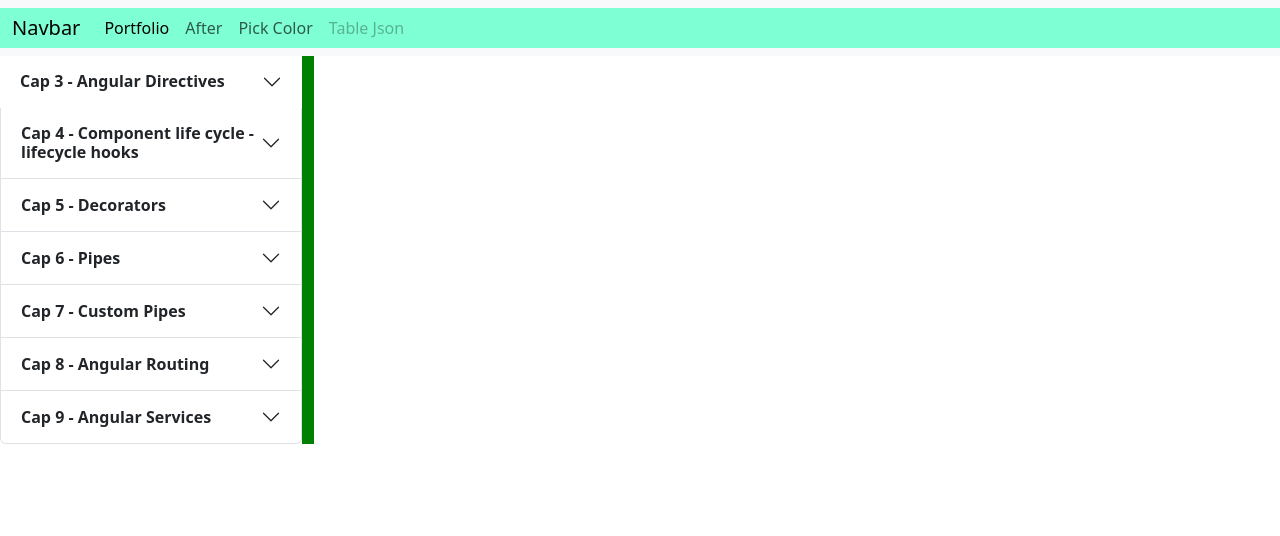
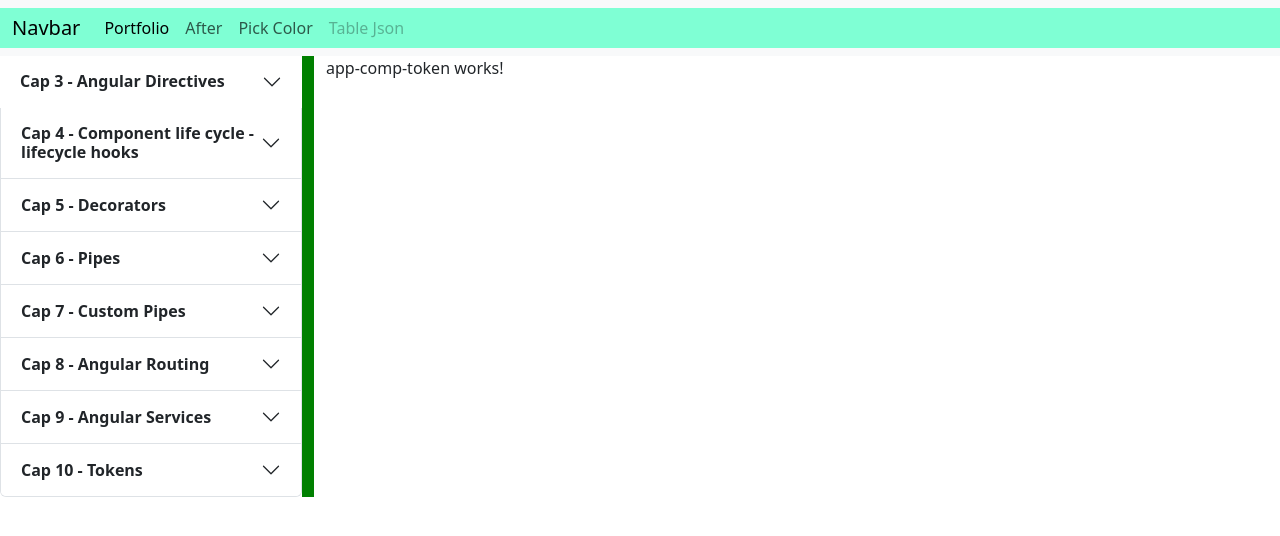
Before and after one commit to paolopci/Tutor_Angular17, an Angular app: page /myTok in a window 1280 px wide. Before the commit this address led to /. Shown: the top 536 px of the page. Built offline with nearby package versions, Linux system fonts and the light colour scheme.

Commit message:
example 01 - Injecting Tokens

```diff
--- /dev/null
+++ b/src/app/Cap010/app-comp-token/app-comp-token.component.html
@@ -0,0 +1 @@
+<p>app-comp-token works!</p>
--- /dev/null
+++ b/src/app/Cap010/app-comp-token/app-comp-token.component.ts
@@ -0,0 +1,14 @@
+import { Component } from '@angular/core';
+import { LogMessage1Service } from '../services/log-message1.service';
+
+@Component({
+  selector: 'app-comp-token',
+  templateUrl: './app-comp-token.component.html',
+  styleUrl: './app-comp-token.component.css'
+})
+export class AppCompTokenComponent {
+  constructor(public logger:LogMessage1Service){
+    this.logger.log();
+  }
+
+}
--- /dev/null
+++ b/src/app/Cap010/services/log-message1.service.ts
@@ -0,0 +1,9 @@
+import { Injectable } from '@angular/core';
+
+@Injectable()
+export class LogMessage1Service {
+
+ log():void{
+  console.log('This is Service #1');
+ }
+}
--- /dev/null
+++ b/src/app/Cap010/services/log-message2.service.ts
@@ -0,0 +1,9 @@
+import { Injectable } from '@angular/core';
+
+@Injectable()
+export class LogMessage2Service {
+
+  log():void{
+    console.log('This is Service #2');
+   }
+}
--- a/src/app/app-routing.module.ts
+++ b/src/app/app-routing.module.ts
@@ -49,6 +49,7 @@ import { CourseDetailComponent } from './Cap08/course-detail/course-detail.compo
 import { CourseHomeComponent } from './Cap08/course-home/course-home.component';
 import { EmployeeHomeComponent } from './Cap09/employee-home/employee-home.component';
 import { MyComponentComponent } from './Cap09/my-component/my-component.component';
+import { AppCompTokenComponent } from './Cap010/app-comp-token/app-comp-token.component';
 
 
 
@@ -94,6 +95,7 @@ const routes: Routes = [
   { path: 'courseHome', component: CourseHomeComponent },
   { path: 'empHome', component: EmployeeHomeComponent },
   { path: 'myHoc', component: MyComponentComponent },
+  { path: 'myTok', component: AppCompTokenComponent },
 
   {
     path: 'parent', component: AppParentRouteComponent, children: [
--- a/src/app/app.module.ts
+++ b/src/app/app.module.ts
@@ -77,6 +77,9 @@ import { EmployeeHomeComponent } from './Cap09/employee-home/employee-home.compo
 
 // Services
 import { EmployeeService } from './Cap09/dependecies/employee.service';
+import { AppCompTokenComponent } from './Cap010/app-comp-token/app-comp-token.component';
+import { LogMessage1Service } from './Cap010/services/log-message1.service';
+import { LogMessage2Service } from './Cap010/services/log-message2.service';
 
 
 
@@ -149,7 +152,7 @@ import { EmployeeService } from './Cap09/dependecies/employee.service';
     AppHomeEmployeeComponent,
     CourseDetailComponent,
     CourseHomeComponent,
-    EmployeeHomeComponent
+    EmployeeHomeComponent, AppCompTokenComponent
   ],
   imports: [
     BrowserModule,
@@ -158,8 +161,10 @@ import { EmployeeService } from './Cap09/dependecies/employee.service';
     AdminModule,  // import il routing module che ho creato per forChild
   ],
   providers: [
-   // provideClientHydration(),
-    EmployeeService
+    // provideClientHydration(),
+    EmployeeService,
+    { provide: LogMessage1Service, useClass: LogMessage1Service },
+    { provide: LogMessage1Service, useClass: LogMessage2Service },
   ],
   bootstrap: [AppComponent]
 })
--- a/src/app/carousel/carousel.component.html
+++ b/src/app/carousel/carousel.component.html
@@ -145,7 +145,21 @@
                     <p><a href="#" class="link-underline-primary" [routerLink]="['/']">root</a></p>
                     <p><a href="#" class="link-underline-primary" [routerLink]="['/empHome']">1. Introduction To Services</a></p>
                     <p><a href="#" class="link-underline-primary" [routerLink]="['/myHoc']">3. Providing Services</a></p>
-
+                </div>
+            </div>
+        </div>
+        <div class="accordion-item">
+            <h2 class="accordion-header">
+                <button class="accordion-button collapsed" type="button" data-bs-toggle="collapse"
+                    data-bs-target="#flush-collapse10" aria-expanded="false" aria-controls="flush-collapse10"
+                    style="font-weight: bold;">
+                    Cap 10 - Tokens
+                </button>
+            </h2>
+            <div id="flush-collapse10" class="accordion-collapse collapse" data-bs-parent="#accordionFlushExample">
+                <div class="accordion-body">
+                    <p><a href="#" class="link-underline-primary" [routerLink]="['/']">root</a></p>
+                    <p><a href="#" class="link-underline-primary" [routerLink]="['/myTok']">1. Injecting Tokens.</a></p>
                 </div>
             </div>
         </div>
```
Also changed, not shown: src/app/Cap010/app-comp-token/app-comp-token.component.css (added), 2 other files (tests, documents, lock files or other folders).
